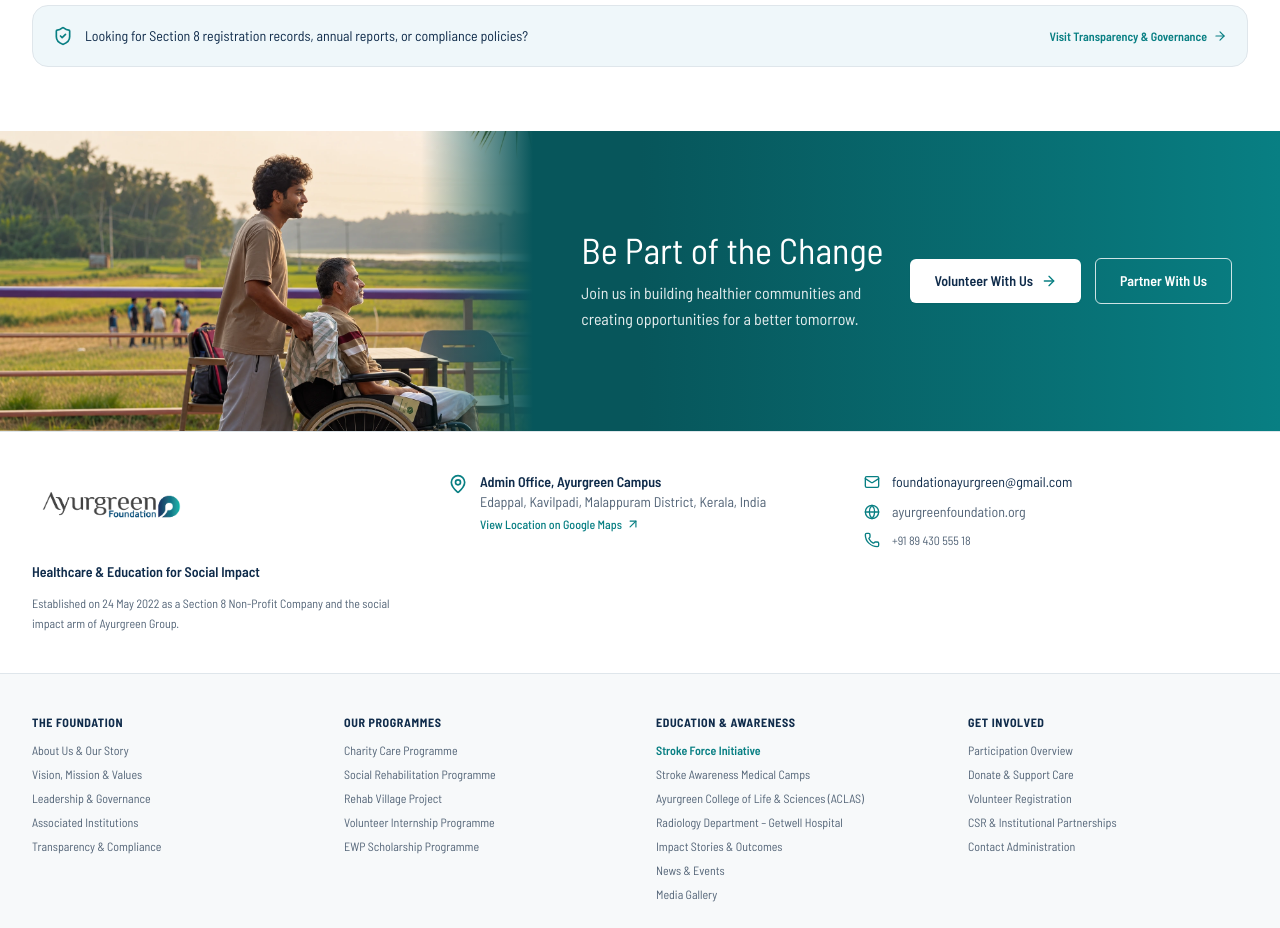
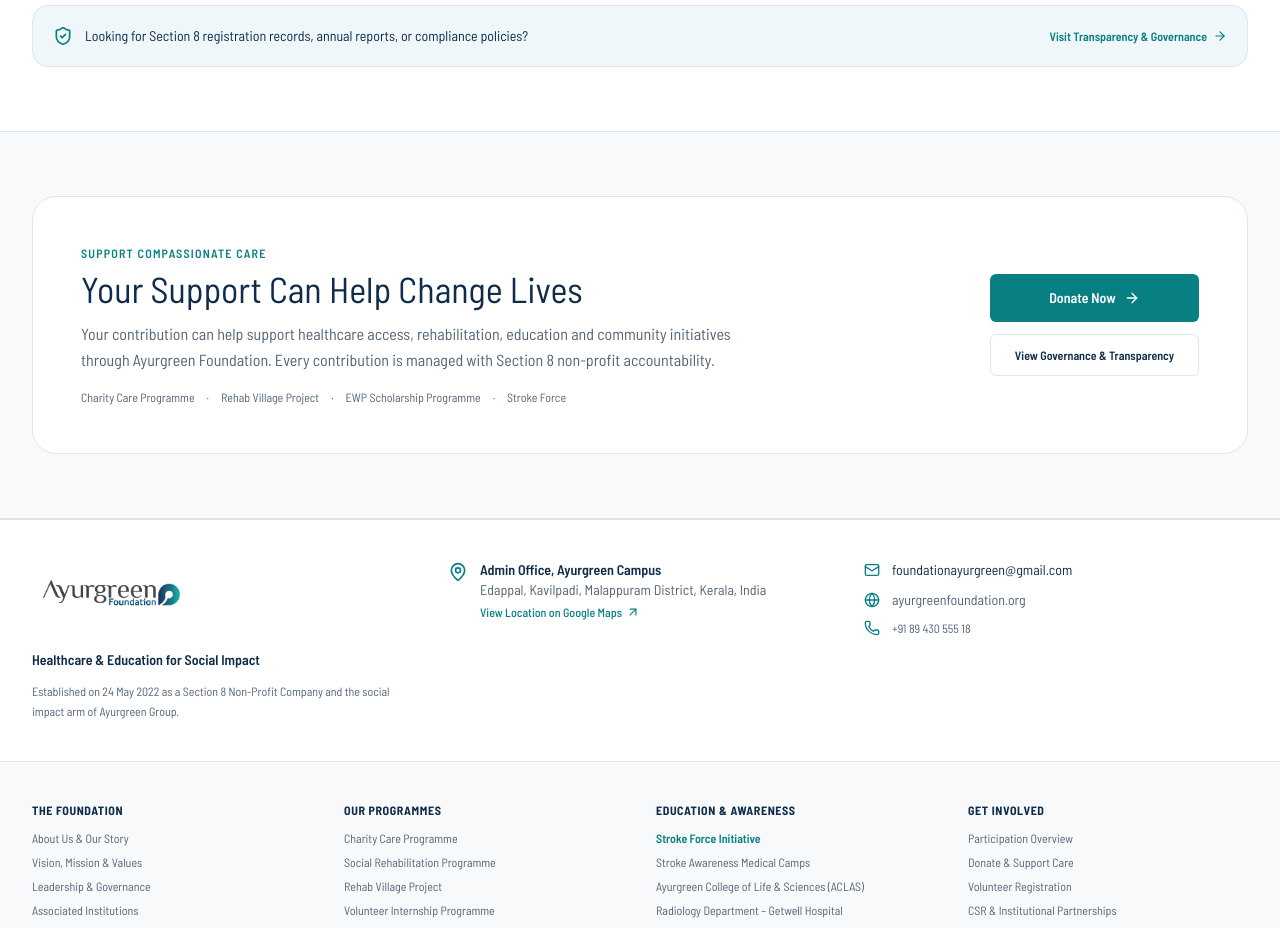
Before and after one commit to yaseen-ahamed/ag-foundation, a React (Vite) app: page /about in a window 1280 px wide. Shown: the part 4620-5548 px from the top of the page. Built offline with nearby package versions, Linux system fonts and the light colour scheme.

Commit message:
Replace ParticipationBanner with DonationAppealSection across all pages

```diff
--- a/src/components/sections/SharedSections.tsx
+++ b/src/components/sections/SharedSections.tsx
@@ -818,64 +818,3 @@
     </section>
   );
 };
-
-export const ParticipationBanner: React.FC = () => {
-  return (
-    <section
-      aria-labelledby="be-part-of-change-heading"
-      className="relative bg-gradient-to-r from-[#07565B] via-[#07565B] to-[#087F83] text-white overflow-hidden"
-    >
-      <div className="max-w-7xl mx-auto">
-        <div className="grid grid-cols-1 lg:grid-cols-12 items-stretch">
-          {/* Left Photographic Area */}
-          <div className="lg:col-span-5 relative min-h-[220px] sm:min-h-[260px]">
-            <ReferencePhotoCrop
-              crop={{ x: 0, y: 1280, w: 400, h: 145 }}
-              alt="Stroke Force educator addressing community members during an awareness workshop"
-              className="w-full h-full"
-            />
-            <div
-              className="hidden lg:block absolute inset-y-0 right-0 w-28 bg-gradient-to-r from-transparent to-[#07565B]"
-              aria-hidden="true"
-            />
-            <div
-              className="lg:hidden absolute inset-x-0 bottom-0 h-16 bg-gradient-to-t from-[#07565B] to-transparent"
-              aria-hidden="true"
-            />
-          </div>
-
-          {/* Right Content & Two CTAs */}
-          <div className="lg:col-span-7 px-6 sm:px-10 lg:px-12 py-10 sm:py-12 flex flex-col xl:flex-row xl:items-center justify-between gap-6">
-            <div className="max-w-md">
-              <h2
-                id="be-part-of-change-heading"
-                className="text-2xl sm:text-3xl lg:text-4xl font-editorial text-white mb-2.5"
-              >
-                Be Part of the Change
-              </h2>
-              <p className="text-sm sm:text-base text-white/90 leading-relaxed">
-                Join us in building healthier communities and creating opportunities for a better tomorrow.
-              </p>
-            </div>
-
-            <div className="flex flex-wrap items-center gap-3.5 shrink-0">
-              <Link
-                to="/volunteer"
-                className="inline-flex items-center gap-2 px-6 py-3 rounded-md bg-white text-[#102C4B] hover:bg-[#EFF7FA] text-sm font-semibold transition-colors whitespace-nowrap shadow-xs"
-              >
-                <span>Volunteer With Us</span>
-                <ArrowRight className="w-4 h-4 text-[#087F83]" />
-              </Link>
-              <Link
-                to="/partner-with-us"
-                className="inline-flex items-center gap-2 px-6 py-3 rounded-md border border-white/80 hover:bg-white/10 text-white text-sm font-semibold transition-colors whitespace-nowrap"
-              >
-                <span>Partner With Us</span>
-              </Link>
-            </div>
-          </div>
-        </div>
-      </div>
-    </section>
-  );
-};
--- a/src/pages/AboutPage.tsx
+++ b/src/pages/AboutPage.tsx
@@ -13,7 +13,7 @@
 import { useSite } from '../context/SiteContext';
 import { SeoHead, Breadcrumbs, SectionHeading } from '../components/common/UIElements';
 import { ReferencePhotoCrop } from '../components/visuals/FoundationVisual';
-import { ParticipationBanner } from '../components/sections/SharedSections';
+import { DonationAppealSection } from '../components/sections/SharedSections';
 
 export const AboutPage: React.FC = () => {
   const { config, setIsCmsOpen } = useSite();
@@ -376,7 +376,7 @@
         </div>
       </section>
 
-      <ParticipationBanner />
+      <DonationAppealSection />
     </>
   );
 };
--- a/src/pages/ArchivePages.tsx
+++ b/src/pages/ArchivePages.tsx
@@ -19,7 +19,7 @@
 import {
   ImpactMetricsStrip,
   CharityCareImpactSection,
-  ParticipationBanner,
+  DonationAppealSection,
 } from '../components/sections/SharedSections';
 
 export const ImpactPage: React.FC = () => {
@@ -263,7 +263,7 @@
         </div>
       )}
 
-      <ParticipationBanner />
+      <DonationAppealSection />
     </>
   );
 };
@@ -509,7 +509,7 @@
         </div>
       )}
 
-      <ParticipationBanner />
+      <DonationAppealSection />
     </>
   );
 };
@@ -743,7 +743,7 @@
         </div>
       )}
 
-      <ParticipationBanner />
+      <DonationAppealSection />
     </>
   );
 };
--- a/src/pages/InstitutionalPages.tsx
+++ b/src/pages/InstitutionalPages.tsx
@@ -17,7 +17,7 @@
 } from 'lucide-react';
 import { useSite } from '../context/SiteContext';
 import { SeoHead, Breadcrumbs, SectionHeading } from '../components/common/UIElements';
-import { ParticipationBanner } from '../components/sections/SharedSections';
+import { DonationAppealSection } from '../components/sections/SharedSections';
 
 export const TransparencyPage: React.FC = () => {
   const { config, setIsCmsOpen } = useSite();
@@ -220,7 +220,7 @@
         </div>
       </section>
 
-      <ParticipationBanner />
+      <DonationAppealSection />
     </>
   );
 };
--- a/src/pages/ProgrammesPages.tsx
+++ b/src/pages/ProgrammesPages.tsx
@@ -17,7 +17,7 @@
   FeaturedProjectStrokeForceCard,
   CharityCareImpactSection,
   AssociatedInstitutionsSection,
-  ParticipationBanner,
+  DonationAppealSection,
 } from '../components/sections/SharedSections';
 import {
   ReferencePhotoCrop,
@@ -113,7 +113,7 @@
       </section>
 
       <AssociatedInstitutionsSection />
-      <ParticipationBanner />
+      <DonationAppealSection />
     </>
   );
 };
@@ -829,7 +829,7 @@
         </section>
       )}
 
-      <ParticipationBanner />
+      <DonationAppealSection />
     </>
   );
 };
```
